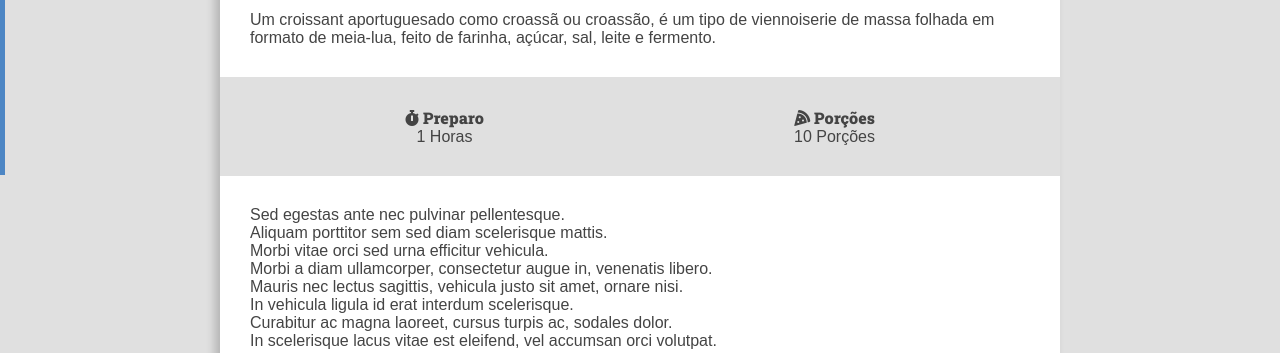
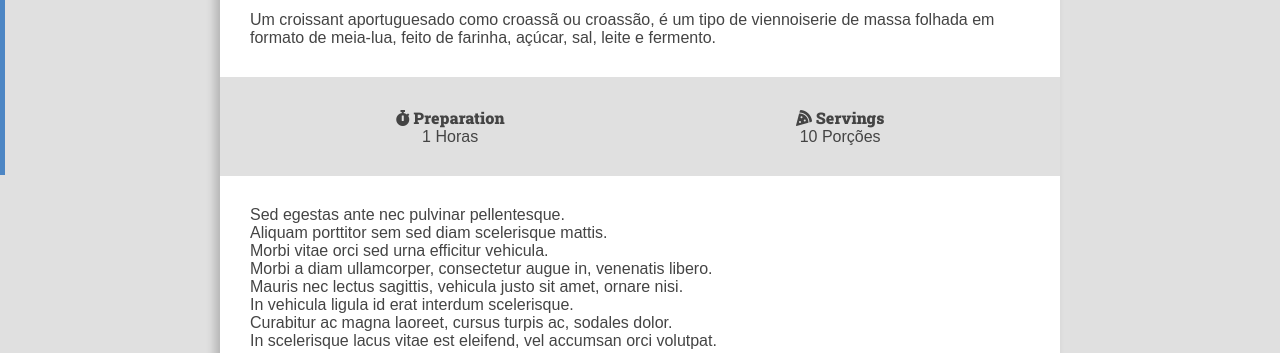
Before and after one commit to Rickelmme/Projeto-site-de-receitas, a Django app: page /recipes/5/ in a window 1280 px wide. Shown: the part 625-978 px from the top of the page. Run offline with Django 3.2, Linux system fonts and the light colour scheme; data comes from the database, SQL or seed files in the repository; parts of the project's set-up code (start-up, migrations or seed data) failed here and were passed over.

Commit message:
Project Recipes

```diff
--- a/base_templates/global/base.html
+++ b/base_templates/global/base.html
@@ -1,6 +1,6 @@
 {% load static %}
 <!DOCTYPE html>
-<html lang="pt-BR">
+<html lang="{{ html_language }}">
 
 <head>
     {% include 'global/partials/head.html' %}
--- a/project/settings/i18n.py
+++ b/project/settings/i18n.py
@@ -1,5 +1,6 @@
 # Internationalization
 # https://docs.djangoproject.com/en/3.2/topics/i18n/
+from . import BASE_DIR
 
 LANGUAGE_CODE = 'pt-br'
 
@@ -8,3 +9,7 @@
 USE_I18N = True
 
 USE_TZ = True
+
+LOCALE_PATHS = [
+    BASE_DIR / 'locale',
+]
--- a/project/settings/middlewares.py
+++ b/project/settings/middlewares.py
@@ -6,4 +6,5 @@
     'django.contrib.auth.middleware.AuthenticationMiddleware',
     'django.contrib.messages.middleware.MessageMiddleware',
     'django.middleware.clickjacking.XFrameOptionsMiddleware',
+    'django.middleware.locale.LocaleMiddleware',
 ]
--- a/recipes/models.py
+++ b/recipes/models.py
@@ -7,6 +7,7 @@
 from tag.models import Tag
 from django.core.exceptions import ValidationError
 from collections import defaultdict
+from django.utils.translation import gettext_lazy as _
 
 
 class Category(models.Model):
@@ -31,18 +32,24 @@
 
 class Recipe(models.Model):
     objects = RecipeManager()
-    title = models.CharField(max_length=65)
-    description = models.CharField(max_length=165)
+    title = models.CharField(max_length=65, verbose_name=_('Title'))
+    description = models.CharField(
+        max_length=165, verbose_name=_('Description'))
     slug = models.SlugField(unique=True)
-    preparation_time = models.IntegerField()
-    preparation_time_unit = models.CharField(max_length=65)
-    servings = models.IntegerField()
-    servings_unit = models.CharField(max_length=65)
-    preparation_steps = models.TextField()
-    preparation_steps_is_html = models.BooleanField(default=False)
+    preparation_time = models.IntegerField(
+        verbose_name=_('Preparation time'))
+    preparation_time_unit = models.CharField(
+        max_length=65, verbose_name=_('Preparation time unit'))
+    servings = models.IntegerField(verbose_name=_('Servings'))
+    servings_unit = models.CharField(
+        max_length=65, verbose_name=_('Servings unit'))
+    preparation_steps = models.TextField(verbose_name=_('Preparation steps'))
+    preparation_steps_is_html = models.BooleanField(
+        default=False, verbose_name=_('Preparation steps is html'))
     created_at = models.DateTimeField(auto_now_add=True)
     updated_at = models.DateTimeField(auto_now=True)
-    is_published = models.BooleanField(default=False)
+    is_published = models.BooleanField(
+        default=False, verbose_name=_('Is published'))
     cover = models.ImageField(
         upload_to='recipes/covers/%Y/%m/%d/', blank=True, default='')
     category = models.ForeignKey(
@@ -82,3 +89,7 @@
 
         if error_messages:
             raise ValidationError(error_messages)
+
+    class Meta:
+        verbose_name = _('Recipe')
+        verbose_name_plural = _('Recipes')
--- a/recipes/templates/recipes/partials/recipe.html
+++ b/recipes/templates/recipes/partials/recipe.html
@@ -1,3 +1,5 @@
+{% load i18n %}
+
 <div class="recipe recipe-list-item">
     {% if recipe.cover %}
         <div class="recipe-cover">
@@ -55,13 +57,13 @@
 
     <div class="recipe-meta-container">
         <div class="recipe-meta recipe-preparation">
-            <h3 class="recipe-meta-title"><i class="fas fa-stopwatch"></i> Preparo</h3>
+            <h3 class="recipe-meta-title"><i class="fas fa-stopwatch"></i> {% translate 'Preparation' %}</h3>
             <div class="recipe-meta-text">
                 {{ recipe.preparation_time }} {{ recipe.preparation_time_unit }}
             </div>
         </div>
         <div class="recipe-meta recipe-servings">
-            <h3 class="recipe-meta-title"><i class="fas fa-pizza-slice"></i> Porções</h3>
+            <h3 class="recipe-meta-title"><i class="fas fa-pizza-slice"></i> {% translate 'Servings' %}</h3>
             <div class="recipe-meta-text">
                 {{ recipe.servings }} {{ recipe.servings_unit }}
             </div>
@@ -72,7 +74,7 @@
         <footer class="recipe-footer">
             <a class="recipe-read-more button button-dark button-full-width" href="{% url 'recipes:recipe' recipe.id %}">
                 <i class="fas fa-eye"></i>
-                <span>ver mais...</span>
+                <span>{% translate 'read more' %}...</span>
             </a>
         </footer>
     {% endif %}
--- a/recipes/views.py
+++ b/recipes/views.py
@@ -9,6 +9,8 @@
 from django.db.models import Q
 from django.db.models.aggregates import Count
 from tag.models import Tag
+from django.utils import translation
+from django.utils.translation import gettext as _
 
 
 PER_PAGE = int(os.environ.get('PER_PAGE', 6))
@@ -51,8 +53,14 @@
             ctx.get('recipes'),
             PER_PAGE
         )
+        html_language = translation.get_language()
+
         ctx.update(
-            {'recipes': page_obj, 'pagination_range': pagination_range}
+            {
+                'recipes': page_obj,
+                'pagination_range': pagination_range,
+                'html_language': html_language,
+            }
         )
         return ctx
 
@@ -76,6 +84,17 @@
 
 class RecipeListViewCategory(RecipeListViewBase):
     template_name = 'recipes/pages/category.html'
+
+    def get_context_data(self, *args, **kwargs):
+        ctx = super().get_context_data(*args, **kwargs)
+        category_translation = _('Category')
+
+        ctx.update({
+            'title': f'{ctx.get("recipes")[0].category.name} - '
+            f'{category_translation} | '
+        })
+
+        return ctx
 
     def get_queryset(self, *args, **kwargs):
         qs = super().get_queryset(*args, **kwargs)
```
Also changed, not shown: locale/pt_BR/LC_MESSAGES/django.po (added), 1 other file.
